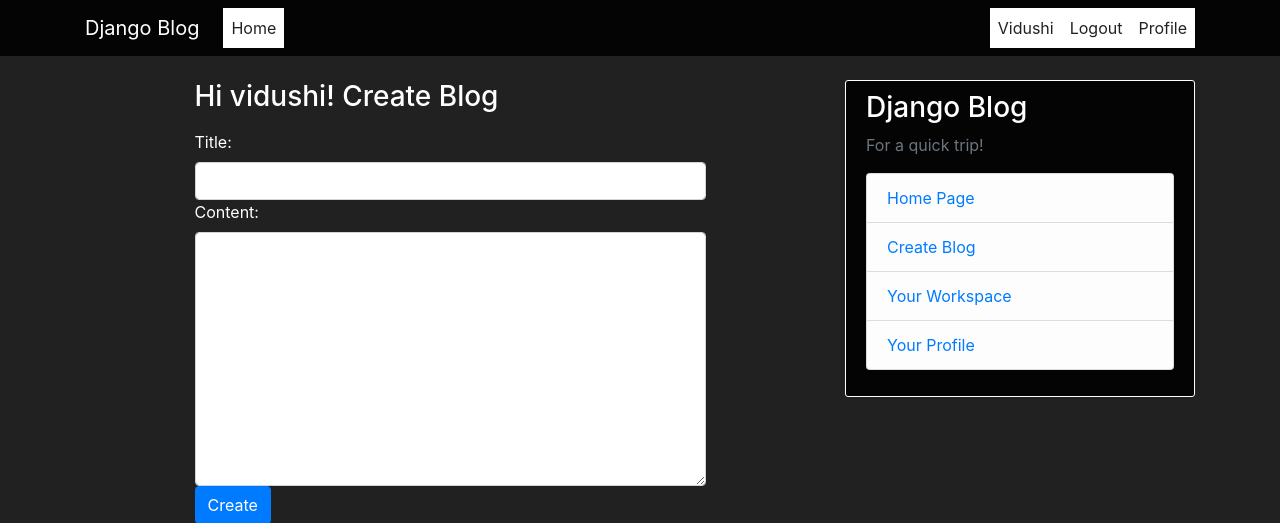
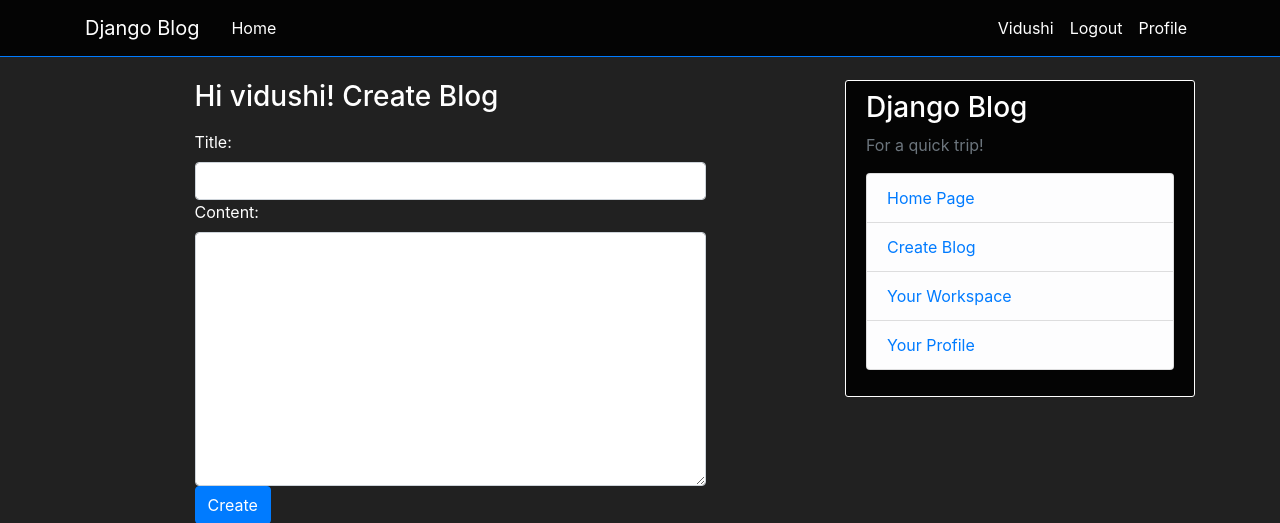
Before and after one commit to vidushi-agarwal/django_self_tutorial, a Django app: page /blog/create/ in a window 1280 px wide. Shown: the top 523 px of the page. Run offline with Django 3.2, Linux system fonts and the light colour scheme; a user stored in the database is signed in; some libraries are stand-ins or nearby versions.

Commit message:
reverse the changes in the last commit and removed div class content -section

```diff
--- a/blog/static/blog/main.css
+++ b/blog/static/blog/main.css
@@ -17,8 +17,7 @@ ul {
 }
 
 .site-header .navbar-nav .nav-link {
-  color: rgba(0,0,0,.87);
-  background-color:#fff
+  color: #fff;
 }
 
 .site-header .navbar-nav .nav-link:hover {
@@ -28,6 +27,10 @@ ul {
 .site-header .navbar-nav .nav-link.active {
   font-weight: 500;
 
+}
+nav
+{
+    border-bottom: 1px solid  #007bff ;
 }
 
 
```
